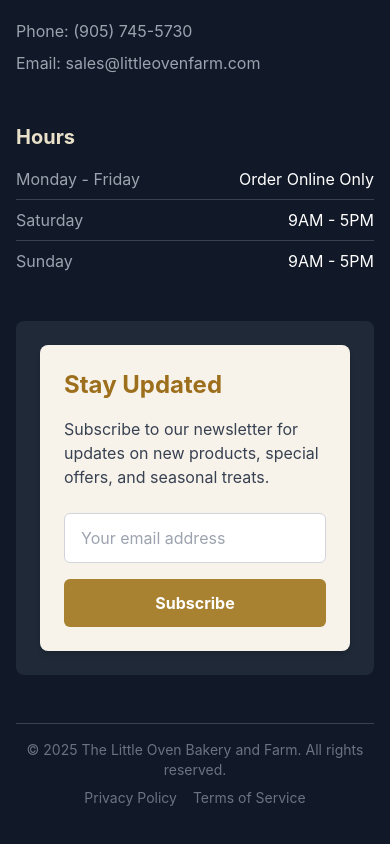
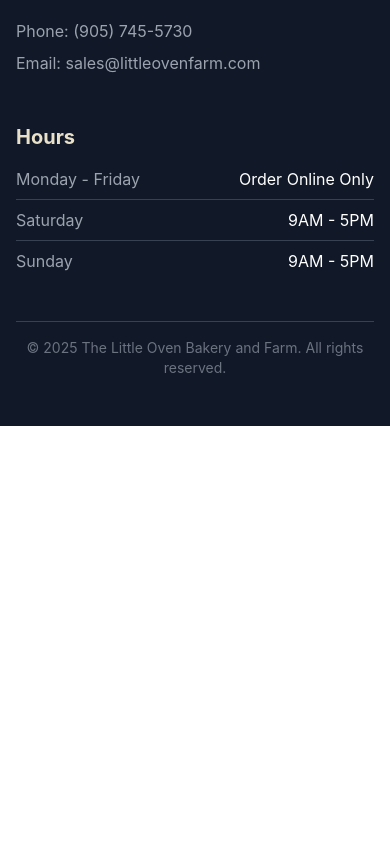
Before and after one commit to birddog87/littleovenbakeryandfarm, a Next.js app: page / in a window 390 px wide. Shown: the part 6233-7077 px from the top of the page. After the commit the page ends 6659 px from the top, so only its background shows below. Built offline with nearby package versions, Linux system fonts and the light colour scheme.

Commit message:
newsletter

```diff
--- a/src/components/layout/Footer.tsx
+++ b/src/components/layout/Footer.tsx
@@ -1,14 +1,11 @@
-// Updated src/components/layout/Footer.tsx
-import Newsletter from '../Newsletter';
-
 export default function Footer() {
   const currentYear = new Date().getFullYear();
 
   return (
     <footer className="bg-gray-900 text-white py-12">
       <div className="container mx-auto px-4">
-        <div className="grid grid-cols-1 md:grid-cols-4 gap-12">
-          <div className="md:col-span-1">
+        <div className="grid grid-cols-1 md:grid-cols-3 gap-12">
+          <div>
             <h3 className="text-xl font-bold mb-4 text-primary-100">
               The Little Oven Bakery and Farm
             </h3>
@@ -50,21 +47,10 @@
               <span className="text-white">9AM - 5PM</span>
             </div>
           </div>
-
-          <div>
-            {/* Newsletter signup form */}
-            <div className="bg-gray-800 rounded-lg p-6">
-              <Newsletter />
-            </div>
-          </div>
         </div>
 
         <div className="mt-12 border-t border-gray-700 pt-4 text-center text-gray-500 text-sm">
           &copy; {currentYear} The Little Oven Bakery and Farm. All rights reserved.
-          <div className="mt-2 flex justify-center space-x-4">
-            <a href="/privacy-policy" className="hover:text-gray-300 transition-colors">Privacy Policy</a>
-            <a href="/terms-of-service" className="hover:text-gray-300 transition-colors">Terms of Service</a>
-          </div>
         </div>
       </div>
     </footer>
```
